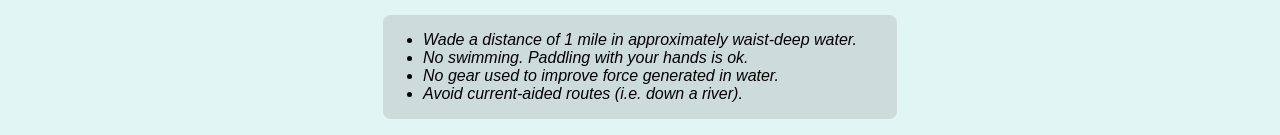
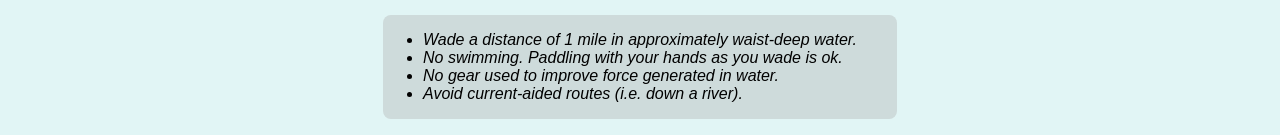
Before and after one commit to TheWadeMile/TheWadeMile.github.io, a plain HTML site: page index.html in a window 1280 px wide. Shown: the part 340-475 px from the top of the page. Drawn offline with Linux system fonts and the light colour scheme.

Commit message:
update rules

```diff
--- a/index.html
+++ b/index.html
@@ -17,7 +17,7 @@
       <h3>What is the Wade Mile?</h3>
       <ul class="rule-list">
         <li>Wade a distance of 1 mile in approximately waist-deep water.</li>
-        <li>No swimming. Paddling with your hands is ok.</li>
+        <li>No swimming. Paddling with your hands as you wade is ok.</li>
         <li>No gear used to improve force generated in water.</li>
         <li>Avoid current-aided routes (i.e. down a river).</li>
       </ul>
```
